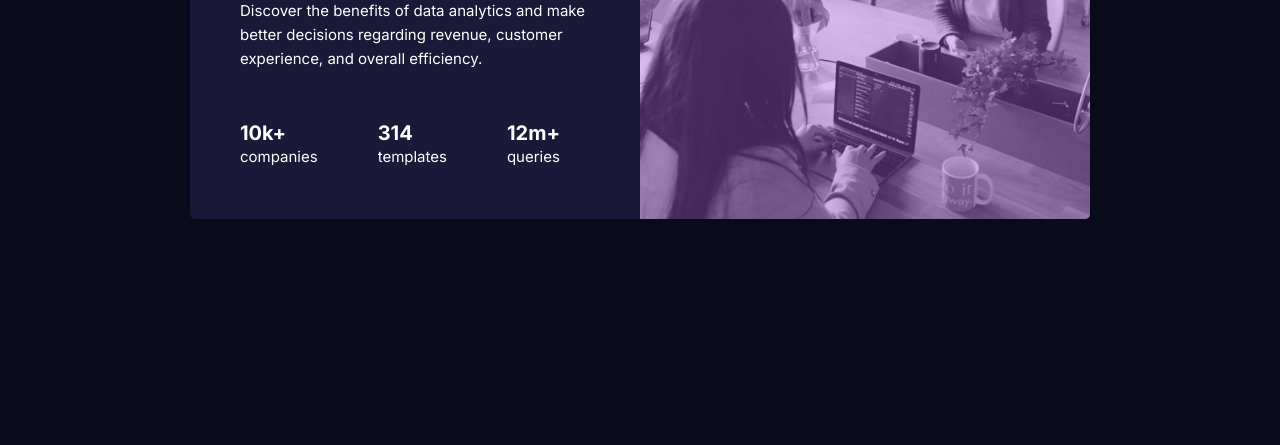
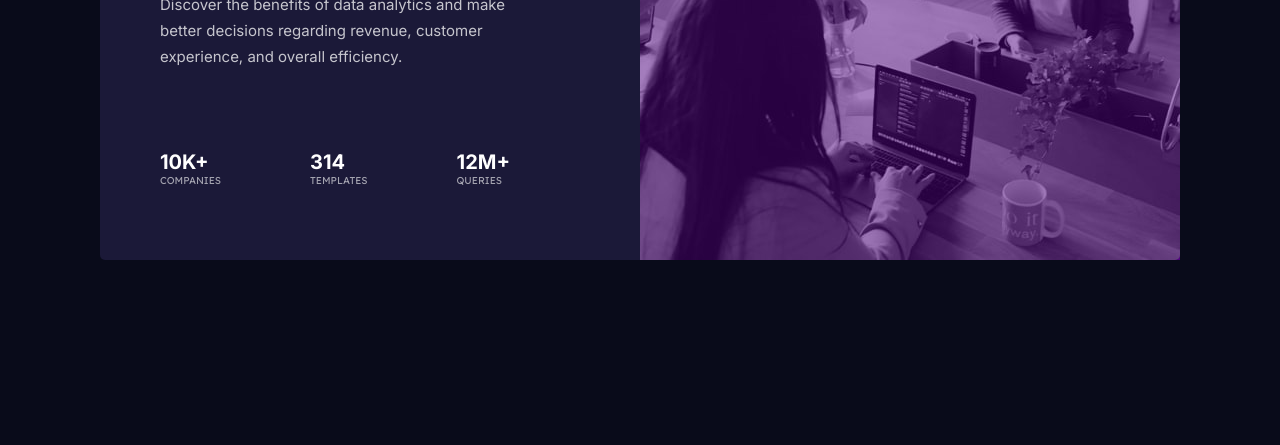
Before and after one commit to grig9/stats-preview-card-component, a plain HTML site: page index.html in a window 1280 px wide. Shown: the part 371-816 px from the top of the page. Drawn offline with Linux system fonts and the light colour scheme.

Commit message:
edit mistakes

```diff
--- a/index.html
+++ b/index.html
@@ -21,7 +21,7 @@
         <h1 class="title">
           Get <span>insights</span> that help your business grow.
         </h1>
-        <p class="text">
+        <p class="main-p">
           Discover the benefits of data analytics and make better decisions
           regarding revenue, customer experience, and overall efficiency.
         </p>
@@ -41,6 +41,7 @@
         </div>
       </div>
       <div class="col-2 col">
+        <div class="soft-violet"></div>
         <div class="image"></div>
       </div>
     </div>
--- a/sass/main.scss
+++ b/sass/main.scss
@@ -9,7 +9,7 @@ $dark-desaturated-blue: hsl(244, 38%, 16%); // (card background)
 $soft-violet: hsl(277, 64%, 61%); // (accent)
 
 $white: hsl(0, 0%, 100%); // (main heading, stats)
-$slightly-transparent-white: hsla(0, 0%, 100%, 0.75); // (main paragraph)
+$slightly-transparent-white-main-p: hsla(0, 0%, 100%, 0.75); // (main paragraph)
 $slightly-transparent-white: hsla(0, 0%, 100%, 0.6); // (stat headings)
 
 body {
@@ -25,23 +25,22 @@ body {
 
 .card {
   display: grid;
-  width: 900px;
+  width: 1080px;
   margin: 0 auto;
   grid-template-columns: repeat(12, 1fr);
   grid-template-rows: auto;
-
   border-radius: 5px;
 }
 
 .col-1 {
-  padding: 50px 30px 50px 50px;
+  padding: 60px;
   grid-column: 1 / span 6;
   grid-row: 1 / span 1;
   background-color: $dark-desaturated-blue;
   border-radius: 5px 0 0 5px;
 
   h1 {
-    font-size: 32px;
+    font-size: 36px;
     margin: 0;
 
     span {
@@ -49,16 +48,19 @@ body {
     }
   }
 
-  p {
-    line-height: 24px;
+  .main-p {
+    color: $slightly-transparent-white-main-p;
+    margin-top: 30px;
+    padding-right: 50px;
+    line-height: 26px;
   }
 
   .info {
-    margin-top: 50px;
+    margin-top: 80px;
+    padding-right: 70px;
     display: flex;
     justify-content: space-between;
-
-    margin-right: 50px;
+    text-transform: uppercase;
 
     span {
       font-size: 20px;
@@ -66,7 +68,10 @@ body {
     }
 
     p {
+      font-family: 'Lexend Deca', sans-serif;
+      color: $slightly-transparent-white;
       margin: 0;
+      font-size: 10px;
     }
   }
 }
@@ -74,14 +79,29 @@ body {
 .col-2 {
   grid-column: 7 / span 6;
   grid-row: 1 / span 1;
-  background-color: $soft-violet;
   border-radius: 0 5px 5px 0;
+  height: 446px;
+  width: 540px;
+  position: relative;
+
+
+  .soft-violet {
+    position: absolute;
+    top: 0;
+    right: 0;
+    width: 100%;
+    height: 100%;
+    background-color: hsl(277, 100%, 25%);
+  }
 
   .image {
+    position: absolute;
+    top: 0;
+    right: 0;
     width: 100%;
     height: 100%;
-    background: no-repeat center / cover url('../images/image-header-desktop.jpg');
-    opacity: 0.6;
+    background: no-repeat center / contain url('../images/image-header-desktop.jpg');
+    opacity: 0.5;
     border-radius: 0 5px 5px 0;
   }
 }
@@ -119,7 +139,7 @@ body {
     .title {
       font-size: 30px;
     }
-    .text {
+    .main-p {
       padding: 10px;
     }
 
@@ -129,13 +149,25 @@ body {
       gap: 20px;
       margin: 0;
       margin-top: 30px;
+      padding: 0;
+
+      span {
+        font-size: 15px;
+      }
+
+      p {
+        font-size: 10px;
+        padding: 0;
+      }
     }
   }
 
   .col-2 {
     grid-area: col-2;
     height: 242px;
+    width: 330px;
     border-radius: 5px 5px 0 0;
+    position: relative;
 
     .image {
       background: no-repeat center / contain url('../images/image-header-mobile.jpg');
```
Also changed, not shown: build/main.css, 1 other file.
